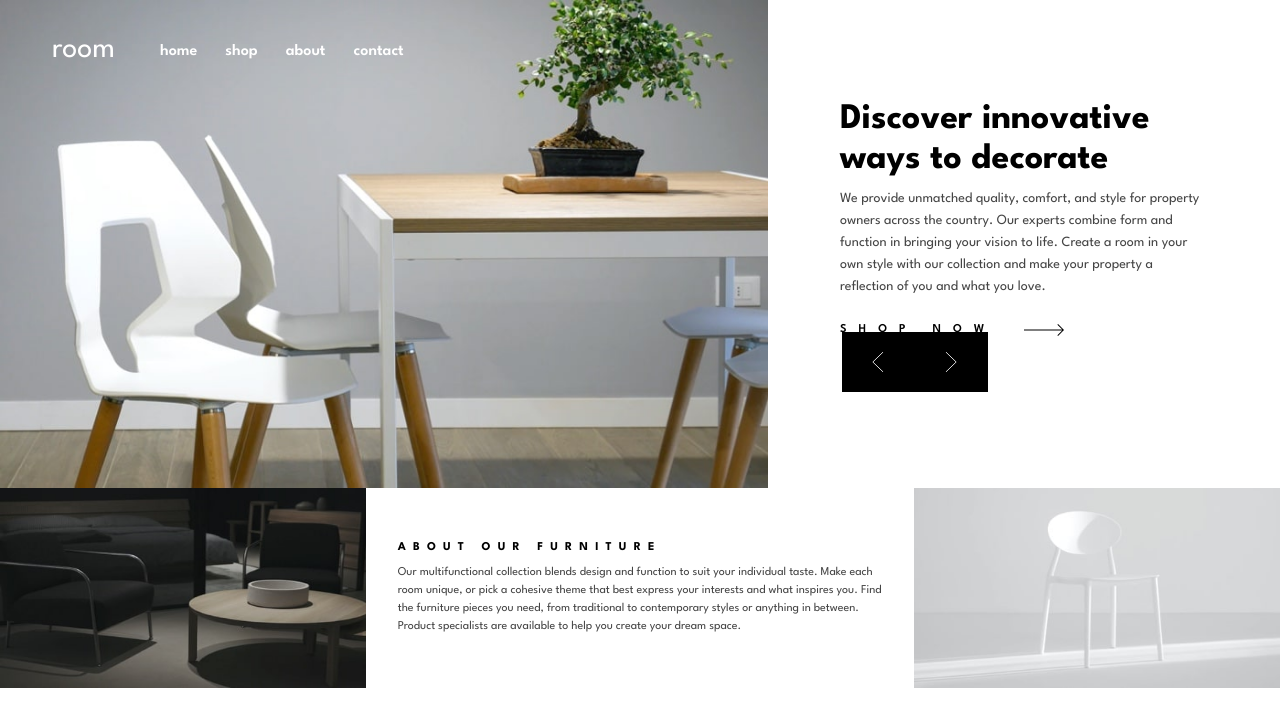
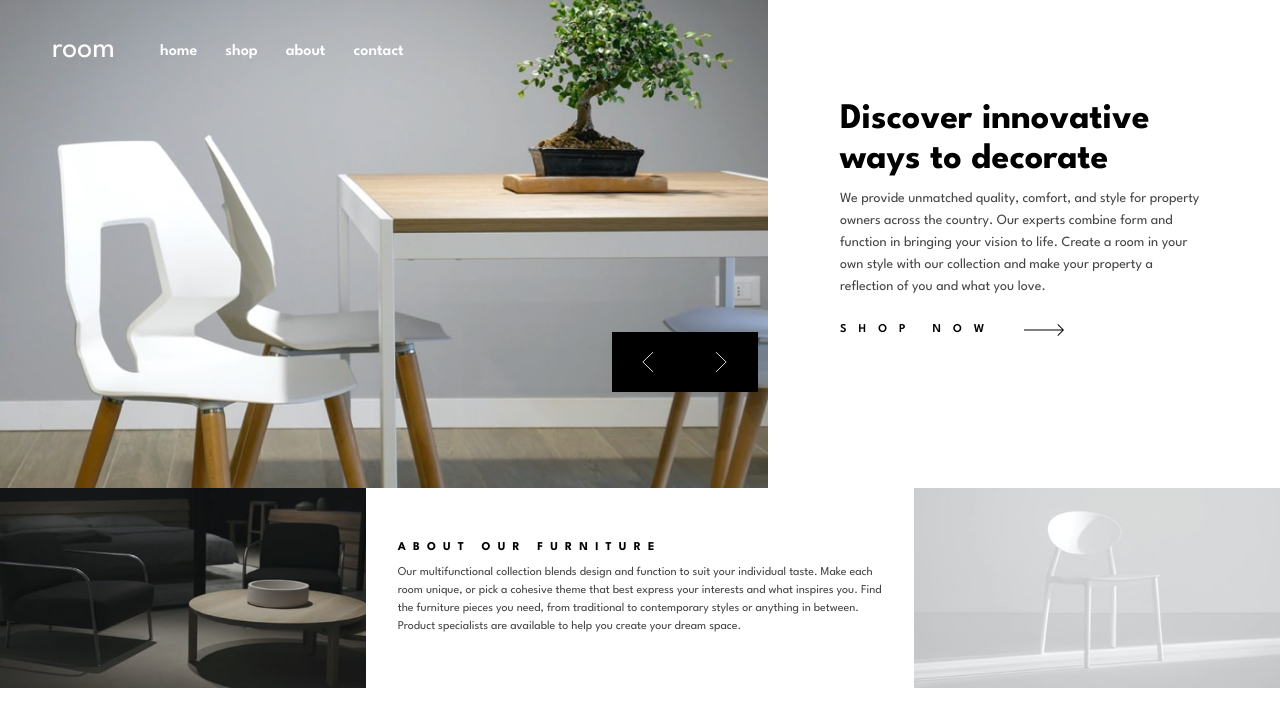
Before and after one commit to Oghenetega16/room-homepage, a React (Vite) app: page / in a window 1280 px wide. Shown: the top 726 px of the page. Built offline with nearby package versions, Linux system fonts and the light colour scheme.

Commit message:
desktop design in progress

```diff
--- a/src/Home.jsx
+++ b/src/Home.jsx
@@ -34,8 +34,8 @@ export default function Home() {
                         <img className="w-full h-full"
                             src={
                                 step === 1 ? './assets/images/mobile-image-hero-1.jpg' :
-                                step === 2 ? './assets/images/mobile-image-hero-3.jpg' :
-                                './assets/images/mobile-image-hero-2.jpg'
+                                step === 2 ? './assets/images/mobile-image-hero-2.jpg' :
+                                './assets/images/mobile-image-hero-3.jpg'
                                 }
                             alt="chair"
                         />
@@ -66,7 +66,7 @@ export default function Home() {
             </div>
 
             <div className="py-12 px-7 relative lg:col-span-2 lg:p-12 xl:px-18 xl:pt-25">
-                <div className="inline-flex items-center justify-between absolute -top-15 right-0 lg:absolute lg:top-83 lg:right-73">
+                <div className="inline-flex items-center justify-between absolute -top-15 right-0 lg:fixed lg:top-83 lg:right-auto lg:left-153">
                     <div className="w-14 h-15 bg-black flex justify-center items-center lg:w-14.5 xl:w-18">
                         <img className="w-3 h-5 cursor-pointer"
                             src="./assets/images/icon-angle-left.svg"
```
